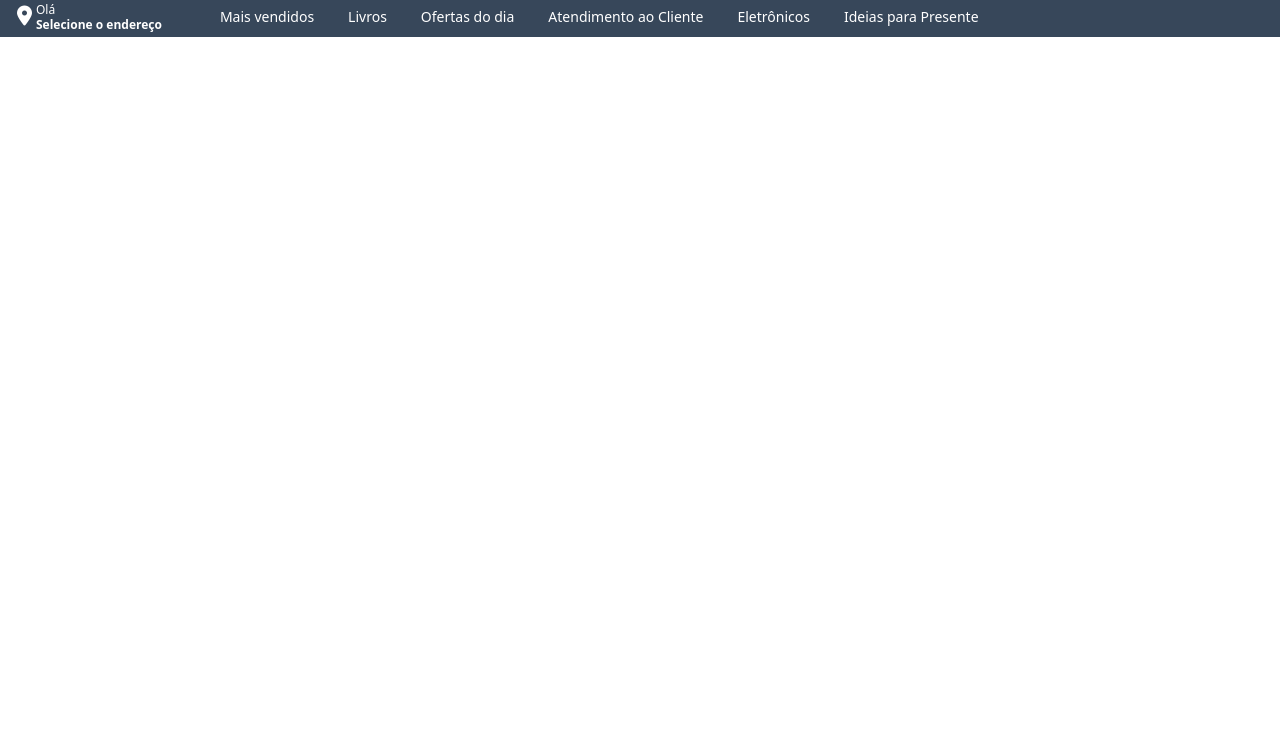
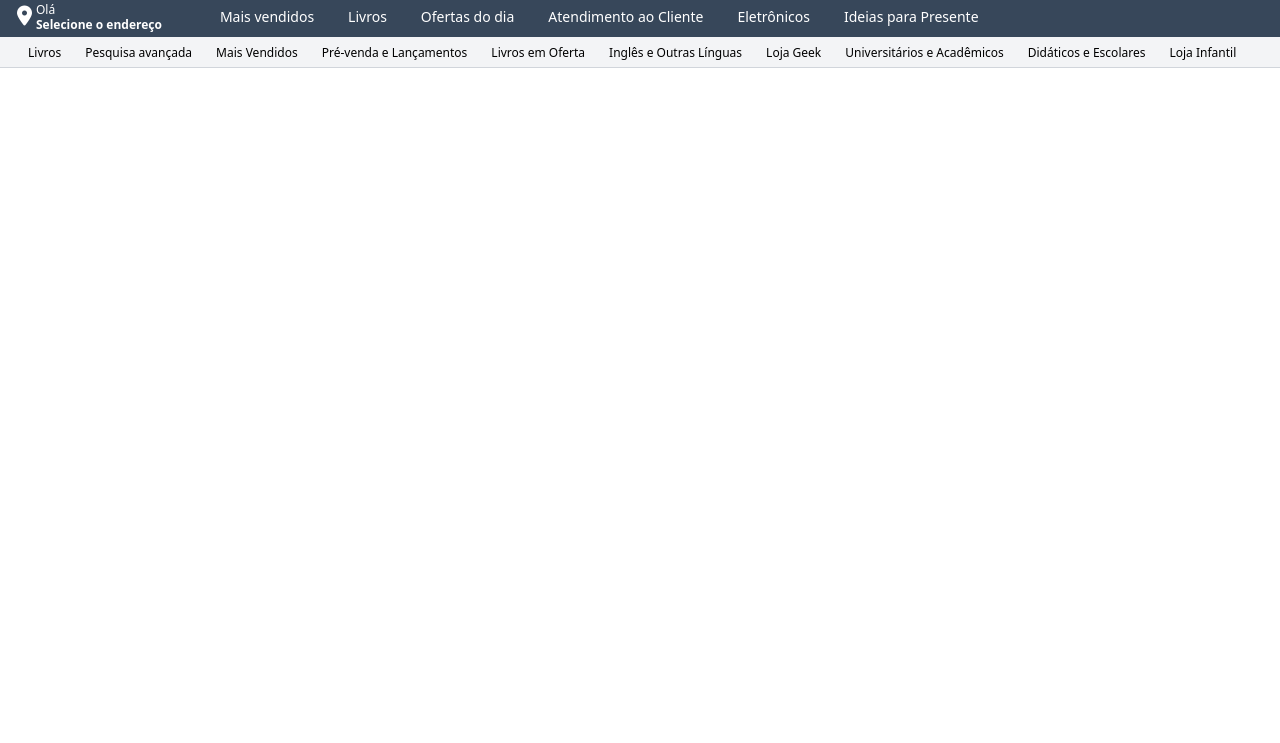
Before and after one commit to iaugustoz/Amazon-clone, a website: page index.html in a window 1280 px wide. Shown: the part 57-800 px from the top of the page. Drawn offline with Linux system fonts and the light colour scheme.

Commit message:
Barra inferior criada

```diff
--- a/index.html
+++ b/index.html
@@ -116,6 +116,45 @@
                     </nav>
                 </div>
             </div>
+
+            <!-- HEADER INFERIOR -->
+            <div class="bottom-header">
+                <a href="#" class="block md:hidden py-2 font-bold">
+                    <i class="fas fa-chevron-left"></i> Todos os Departamentos
+                </a>
+                <ul class="hidden md:flex">
+                    <li class="item-nav-bottom">
+                        <a href="#">Livros</a>
+                    </li>
+                    <li class="item-nav-bottom">
+                        <a href="#">Pesquisa avançada</a>
+                    </li>
+                    <li class="item-nav-bottom">
+                        <a href="#">Mais Vendidos</a>
+                    </li>
+                    <li class="item-nav-bottom">
+                        <a href="#">Pré-venda e Lançamentos</a>
+                    </li>
+                    <li class="item-nav-bottom">
+                        <a href="#">Livros em Oferta</a>
+                    </li>
+                    <li class="item-nav-bottom">
+                        <a href="#">Inglês e Outras Línguas</a>
+                    </li>
+                    <li class="item-nav-bottom">
+                        <a href="#">Loja Geek</a>
+                    </li>
+                    <li class="item-nav-bottom">
+                        <a href="#">Universitários e Acadêmicos</a>
+                    </li>
+                    <li class="item-nav-bottom">
+                        <a href="#">Didáticos e Escolares</a>
+                    </li>
+                    <li class="item-nav-bottom">
+                        <a href="#">Loja Infantil</a>
+                    </li>
+                </ul>
+            </div>
         </div>
     </header>
 
--- a/src/css/input.css
+++ b/src/css/input.css
@@ -63,4 +63,14 @@
     .item-nav-mid {
         @apply mr-4 border border-transparent hover:border-white rounded-sm px-2 py-1;
     }
+
+    /* Header inferior */
+    .bottom-header {
+        @apply flex text-black px-4 text-xs border-b border-gray-300 bg-gray-100 pt-1;
+    }
+
+    /* Item da navbar (header inferior) */
+    .item-nav-bottom {
+        @apply hover:text-orange-650 border-b-2 border-transparent hover:border-orange-650 py-1 px-3;
+    }
 }
```
Also changed, not shown: dist/output.css.
